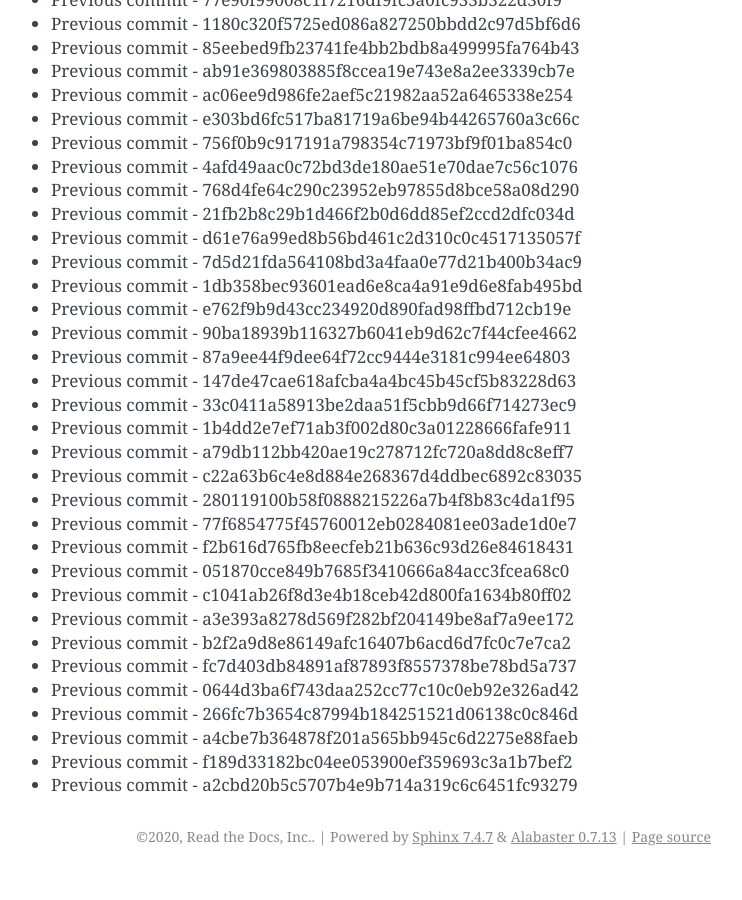
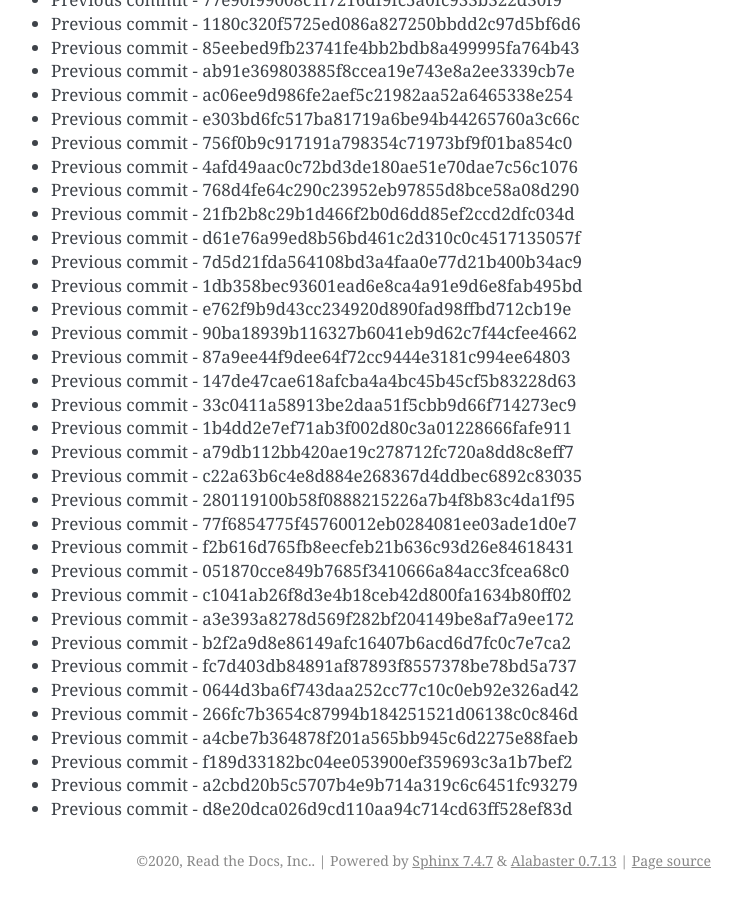
Before and after one commit to readthedocs/rtd-git-stresstest, a Sphinx documentation site: the page built from docs/updates.rst, in a window 1280 px wide and 900 px high, scrolled down 66430 px. Shown: the whole window, without its empty margins (399-1141 px from the left). Built offline with Sphinx 7.4.7, drawn with Linux system fonts in a browser that asks for light colours; before the commit the page ends 67306 px from its top, so only the background shows below that.

Commit message:
Generating commit from previous: d8e20dca026d9cd110aa94c714cd63ff528ef83d

```diff
--- a/docs/updates.rst
+++ b/docs/updates.rst
@@ -2823,3 +2823,4 @@ It can be tested for any performance characteristics.
 * Previous commit - a4cbe7b364878f201a565bb945c6d2275e88faeb
 * Previous commit - f189d33182bc04ee053900ef359693c3a1b7bef2
 * Previous commit - a2cbd20b5c5707b4e9b714a319c6c6451fc93279
+* Previous commit - d8e20dca026d9cd110aa94c714cd63ff528ef83d
```
